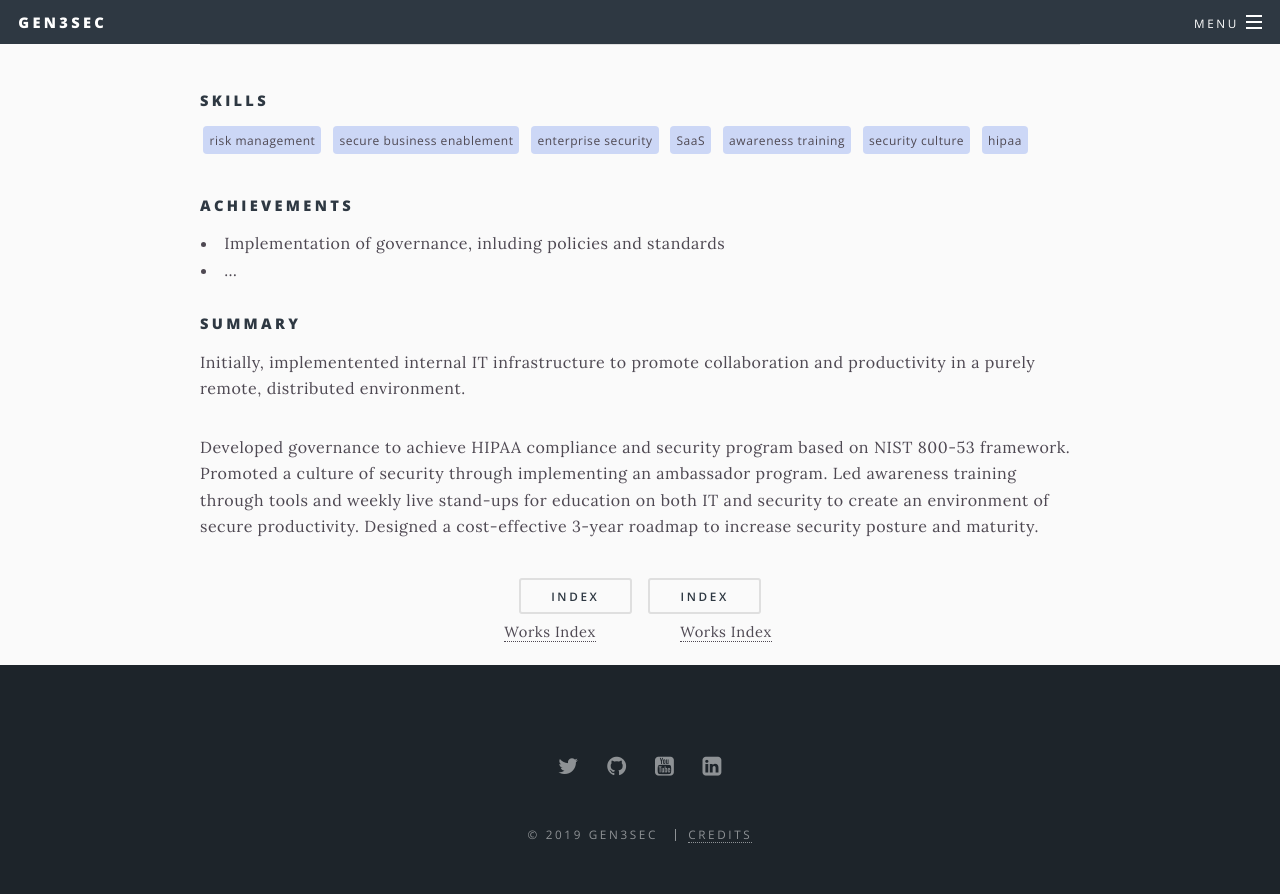
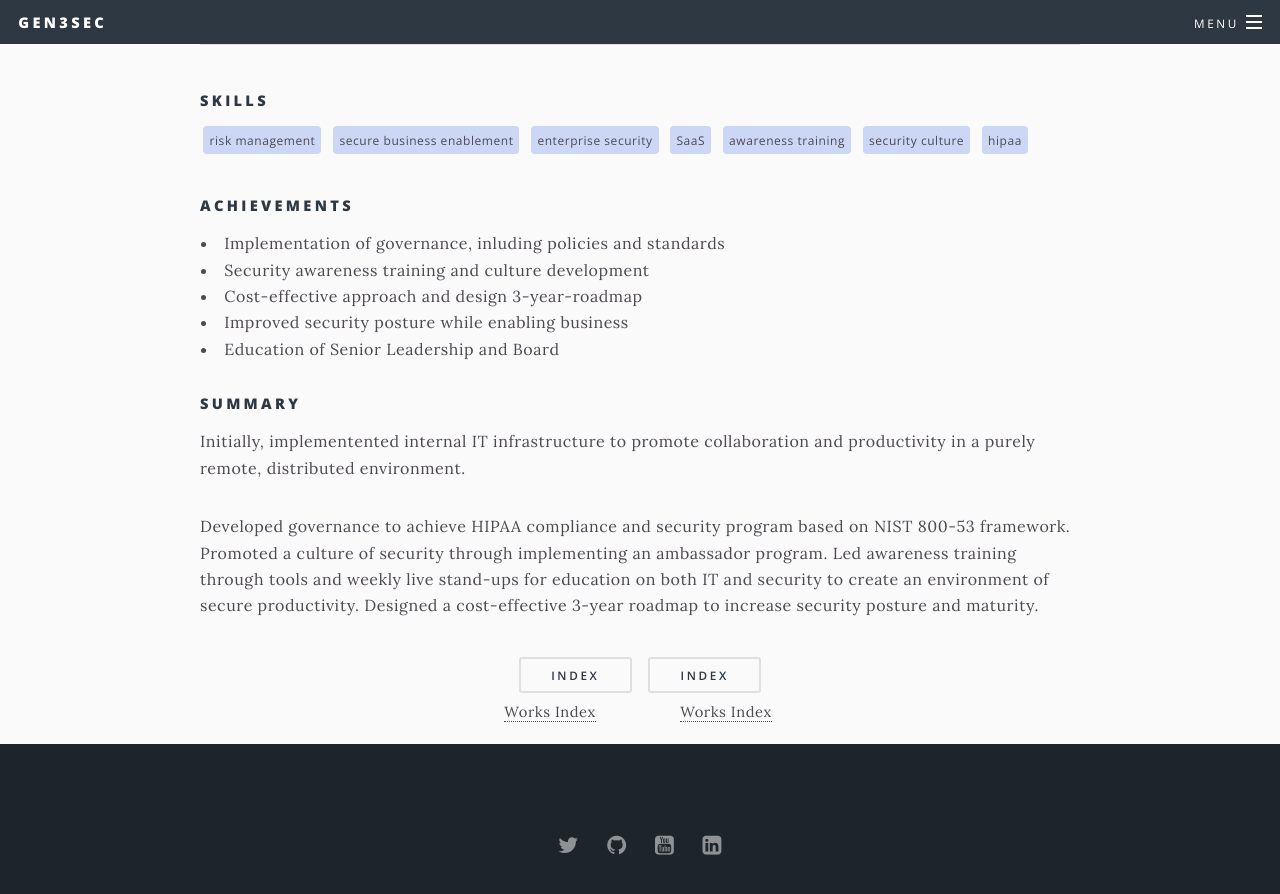
Before and after one commit to Gen3Sec/gen3sec.github.io, a Jekyll site: the page built from _posts/3001-01-20-works-current.md, in a window 1280 px wide and 900 px high, scrolled down 415 px. Shown: the top 894 px of the window. Built offline with Jekyll 4.4.1, drawn with Linux system fonts in a browser that asks for light colours.

Commit message:
updated information

```diff
--- a/_posts/3001-01-20-works-current.md
+++ b/_posts/3001-01-20-works-current.md
@@ -18,7 +18,10 @@ tags:
 #### Achievements
 
 - Implementation of governance, inluding policies and standards
-- ...
+- Security awareness training and culture development
+- Cost-effective approach and design 3-year-roadmap
+- Improved security posture while enabling business
+- Education of Senior Leadership and Board
 
 #### Summary
 
```
